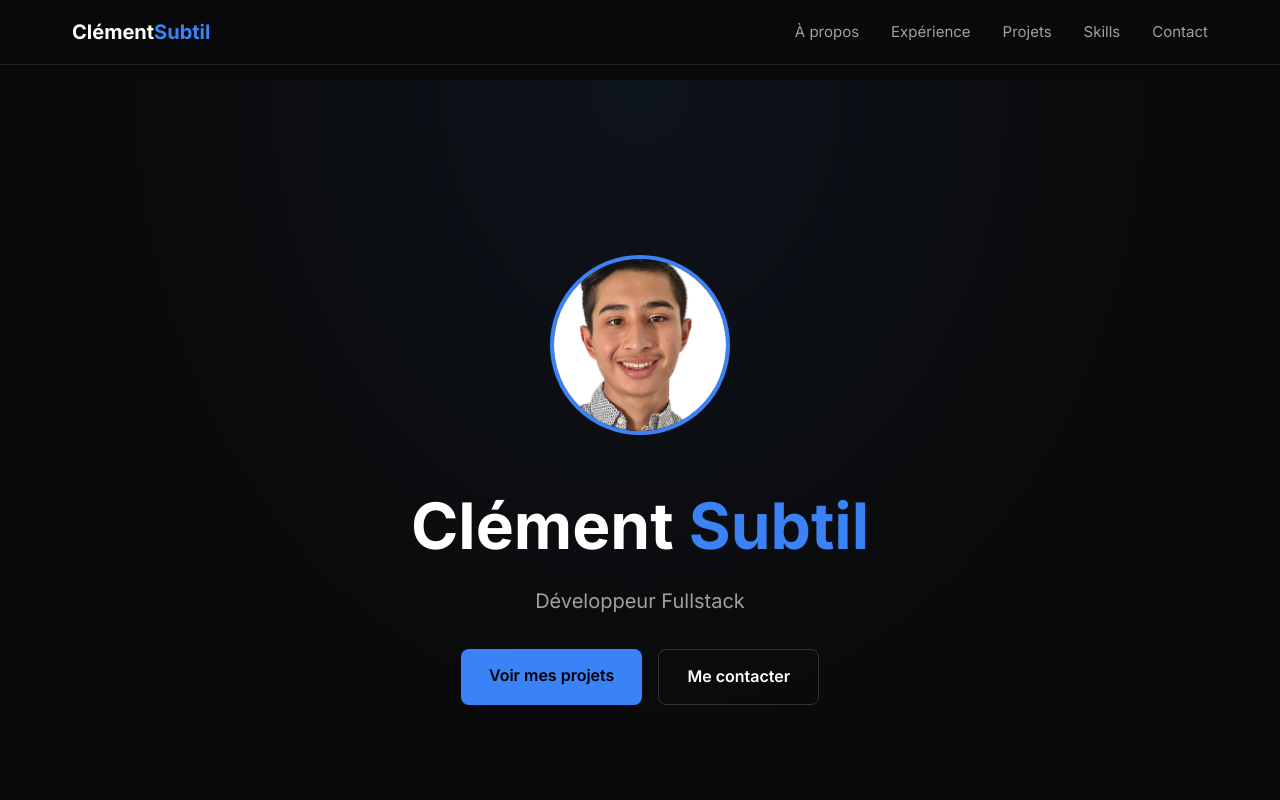
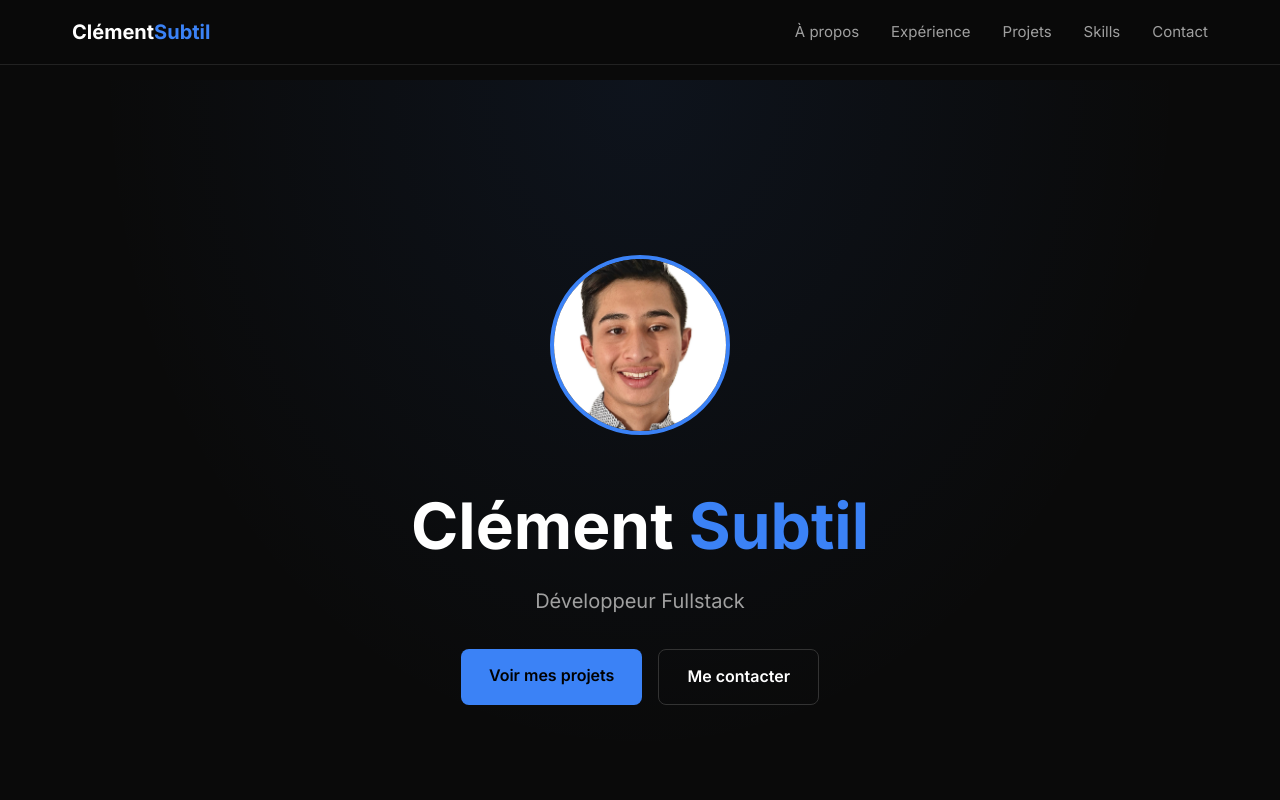
Before and after one commit to clementsbt/portfolio, a React (Vite) app: page / in a window 1280 px wide. Shown: the top 800 px of the page. Built offline with nearby package versions, Linux system fonts and the light colour scheme.

Commit message:
feat: adjust photo position in circle

```diff
--- a/src/index.css
+++ b/src/index.css
@@ -106,6 +106,7 @@ body {
   height: 180px;
   border-radius: 50%;
   object-fit: cover;
+  object-position: 50% 30%;
   border: 4px solid var(--accent);
   margin-bottom: 2rem;
 }
```
